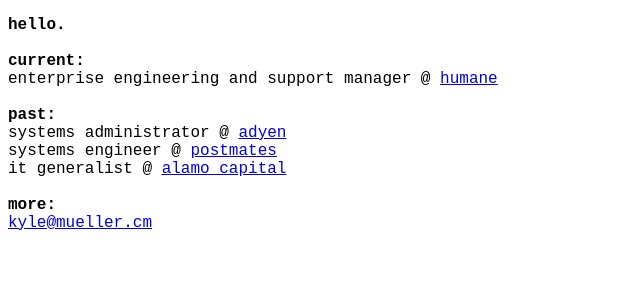
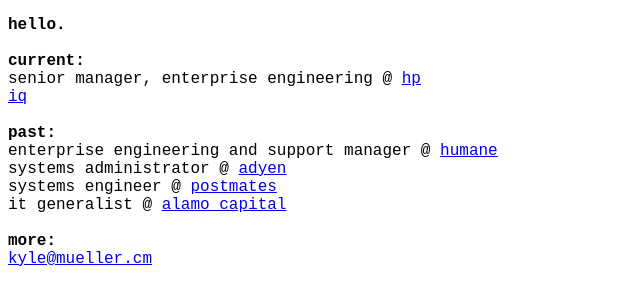
Before and after one commit to kkmueller/web, a plain HTML site: page index.html in a window 1280 px wide. Shown: the whole page, without its empty margins (0-640 px from the left). Drawn offline with Linux system fonts and the light colour scheme.

Commit message:
Update job titles and links in index.html

```diff
--- a/index.html
+++ b/index.html
@@ -8,9 +8,10 @@
       <strong>hello.</strong><br>
       <br>
       <strong>current:</strong><br>
-      enterprise engineering and support manager @ <a href=https://humane.com/>humane</a><br>
+      senior manager, enterprise engineering @ <a href=https://hp.com/>hp</a><br> <a href=https://hp-iq.com/>iq</a><br>
       <br>
       <strong>past:</strong><br>
+      enterprise engineering and support manager @ <a href=https://web.archive.org/web/20240405/humane.com>humane</a><br>
       systems administrator @ <a href=https://adyen.com/>adyen</a><br>
       systems engineer @ <a href=https://postmates.com/>postmates</a><br>
       it generalist @ <a href=https://alamocapital.com/>alamo capital</a><br>
```
